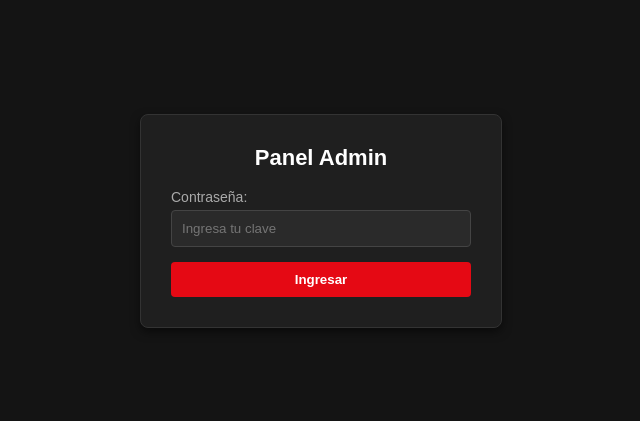
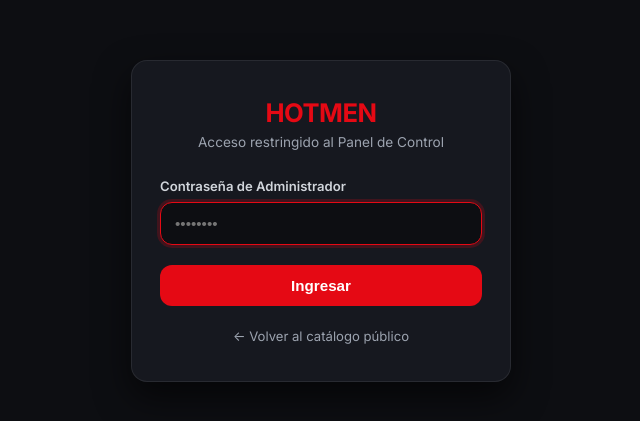
Before and after one commit to arielduartepy09-dot/plataforma-videos, a website: page login.html in a window 1280 px wide. Shown: the part 179-600 px from the top of the page, without its empty margins (319-959 px from the left). Drawn offline with Linux system fonts and the light colour scheme.

Commit message:
Add files via upload

```diff
--- a/login.html
+++ b/login.html
@@ -3,42 +3,199 @@
 <head>
   <meta charset="UTF-8">
   <meta name="viewport" content="width=device-width, initial-scale=1.0">
-  <title>Acceso Administrador</title>
+  <title>Acceso Administrador | HOTMEN</title>
+
+  <!-- FUENTE INTER -->
+  <link rel="preconnect" href="https://fonts.googleapis.com">
+  <link rel="preconnect" href="https://fonts.gstatic.com" crossorigin>
+  <link href="https://fonts.googleapis.com/css2?family=Inter:wght@300;400;500;600;700&display=swap" rel="stylesheet">
+
   <style>
-    body { background-color: #141414; color: #fff; font-family: Arial, sans-serif; display: flex; justify-content: center; align-items: center; height: 100vh; margin: 0; }
-    .login-box { background: #1f1f1f; padding: 30px; border-radius: 8px; border: 1px solid #333; width: 300px; box-shadow: 0 4px 10px rgba(0,0,0,0.5); }
-    h2 { margin-top: 0; text-align: center; font-size: 22px; }
-    .input-group { margin-bottom: 15px; }
-    label { display: block; margin-bottom: 5px; font-size: 14px; color: #aaa; }
-    input { width: 100%; padding: 10px; background: #2a2a2a; border: 1px solid #444; color: #fff; border-radius: 4px; box-sizing: border-box; }
-    button { width: 100%; padding: 10px; background: #e50914; color: white; border: none; border-radius: 4px; font-weight: bold; cursor: pointer; }
-    button:hover { background: #f40612; }
-    .error { color: #e50914; font-size: 13px; text-align: center; margin-top: 10px; display: none; }
+    :root {
+      --bg-primary: #0d0e12;
+      --bg-surface: #16181f;
+      --primary: #e50914;
+      --primary-hover: #b80710;
+      --text-main: #f3f4f6;
+      --text-muted: #9ca3af;
+      --border-color: rgba(255, 255, 255, 0.08);
+      --radius-md: 12px;
+      --radius-lg: 16px;
+      --transition: all 0.25s ease;
+    }
+
+    * {
+      box-sizing: border-box;
+      margin: 0;
+      padding: 0;
+    }
+
+    body {
+      background-color: var(--bg-primary);
+      color: var(--text-main);
+      font-family: 'Inter', system-ui, -apple-system, sans-serif;
+      min-height: 100vh;
+      display: flex;
+      flex-direction: column;
+      justify-content: center;
+      align-items: center;
+      padding: 20px;
+    }
+
+    .login-container {
+      width: 100%;
+      max-width: 380px;
+      background: var(--bg-surface);
+      border: 1px solid var(--border-color);
+      border-radius: var(--radius-lg);
+      padding: 36px 28px;
+      box-shadow: 0 15px 35px rgba(0, 0, 0, 0.6);
+      text-align: center;
+    }
+
+    .brand-logo {
+      font-size: 1.6rem;
+      font-weight: 800;
+      color: var(--primary);
+      margin-bottom: 6px;
+      letter-spacing: -0.5px;
+    }
+
+    .login-subtitle {
+      font-size: 0.85rem;
+      color: var(--text-muted);
+      margin-bottom: 28px;
+    }
+
+    .input-group {
+      margin-bottom: 20px;
+      text-align: left;
+    }
+
+    .input-group label {
+      display: block;
+      font-size: 0.82rem;
+      font-weight: 600;
+      color: #d1d5db;
+      margin-bottom: 8px;
+    }
+
+    .input-group input {
+      width: 100%;
+      padding: 12px 14px;
+      background: var(--bg-primary);
+      border: 1px solid var(--border-color);
+      border-radius: var(--radius-md);
+      color: #ffffff;
+      font-size: 0.95rem;
+      outline: none;
+      transition: var(--transition);
+    }
+
+    .input-group input:focus {
+      border-color: var(--primary);
+      box-shadow: 0 0 0 3px rgba(229, 9, 20, 0.2);
+    }
+
+    .btn-submit {
+      width: 100%;
+      padding: 12px;
+      background: var(--primary);
+      color: #ffffff;
+      border: none;
+      border-radius: var(--radius-md);
+      font-size: 0.95rem;
+      font-weight: 700;
+      cursor: pointer;
+      transition: var(--transition);
+    }
+
+    .btn-submit:hover {
+      background: var(--primary-hover);
+      transform: translateY(-1px);
+    }
+
+    .btn-submit:disabled {
+      opacity: 0.6;
+      cursor: not-allowed;
+      transform: none;
+    }
+
+    .alert-msg {
+      margin-top: 18px;
+      font-size: 0.85rem;
+      padding: 10px 14px;
+      border-radius: 8px;
+      display: none;
+      text-align: center;
+    }
+
+    .alert-msg.error {
+      display: block;
+      background: rgba(229, 9, 20, 0.15);
+      border: 1px solid rgba(229, 9, 20, 0.4);
+      color: #ff4b55;
+    }
+
+    .alert-msg.success {
+      display: block;
+      background: rgba(16, 185, 129, 0.15);
+      border: 1px solid rgba(16, 185, 129, 0.4);
+      color: #10b981;
+    }
+
+    .btn-back-home {
+      display: inline-block;
+      margin-top: 22px;
+      font-size: 0.82rem;
+      color: var(--text-muted);
+      text-decoration: none;
+      transition: var(--transition);
+    }
+
+    .btn-back-home:hover {
+      color: #ffffff;
+    }
   </style>
 </head>
 <body>
 
-  <div class="login-box">
-    <h2>Panel Admin</h2>
+  <div class="login-container">
+    <div class="brand-logo">HOTMEN</div>
+    <p class="login-subtitle">Acceso restringido al Panel de Control</p>
+
     <form id="form-login">
       <div class="input-group">
-        <label for="password">Contraseña:</label>
-        <input type="password" id="password" required placeholder="Ingresa tu clave">
+        <label for="password">Contraseña de Administrador</label>
+        <input type="password" id="password" required placeholder="••••••••" autofocus>
       </div>
-      <button type="submit">Ingresar</button>
-      <div id="mensaje-error" class="error"></div>
+
+      <button type="submit" id="btn-ingresar" class="btn-submit">Ingresar</button>
+      <div id="mensaje-alerta" class="alert-msg"></div>
     </form>
+
+    <a href="index.html" class="btn-back-home">← Volver al catálogo público</a>
   </div>
 
   <script>
     document.getElementById('form-login').addEventListener('submit', async function(e) {
       e.preventDefault();
-      const passwordIngresada = document.getElementById('password').value;
-      const mensajeError = document.getElementById('mensaje-error');
+
+      const inputPassword = document.getElementById('password');
+      const mensajeAlerta = document.getElementById('mensaje-alerta');
+      const btnIngresar = document.getElementById('btn-ingresar');
+
+      const passwordIngresada = inputPassword.value;
+
+      // Reiniciar estados visuales
+      mensajeAlerta.className = 'alert-msg';
+      mensajeAlerta.style.display = 'none';
+      btnIngresar.disabled = true;
+      btnIngresar.textContent = 'Verificando...';
 
       try {
-        // Petición al servidor Node.js que valida con MongoDB
-        const respuesta = await fetch('http://localhost:3000/api/login', {
+        // Petición con ruta relativa /api/login para local y producción (Render)
+        const respuesta = await fetch('/api/login', {
           method: 'POST',
           headers: { 'Content-Type': 'application/json' },
           body: JSON.stringify({ password: passwordIngresada })
@@ -46,16 +203,27 @@
 
         const resultado = await respuesta.json();
 
-        if (resultado.exito) {
+        if (respuesta.ok && resultado.exito) {
+          mensajeAlerta.textContent = '¡Acceso concedido! Redirigiendo...';
+          mensajeAlerta.className = 'alert-msg success';
+
+          // Guardar estado de autenticación en sesión
           sessionStorage.setItem('adminAutenticado', 'true');
-          window.location.href = 'admin.html';
+
+          setTimeout(() => {
+            window.location.href = 'admin.html';
+          }, 800);
         } else {
-          mensajeError.style.display = 'block';
-          mensajeError.textContent = resultado.mensaje;
+          mensajeAlerta.textContent = resultado.mensaje || 'Contraseña incorrecta.';
+          mensajeAlerta.className = 'alert-msg error';
+          btnIngresar.disabled = false;
+          btnIngresar.textContent = 'Ingresar';
         }
       } catch (error) {
-        mensajeError.style.display = 'block';
-        mensajeError.textContent = 'No se pudo conectar con el servidor backend.';
+        mensajeAlerta.textContent = 'Error al conectar con el servidor backend.';
+        mensajeAlerta.className = 'alert-msg error';
+        btnIngresar.disabled = false;
+        btnIngresar.textContent = 'Ingresar';
       }
     });
   </script>
```
